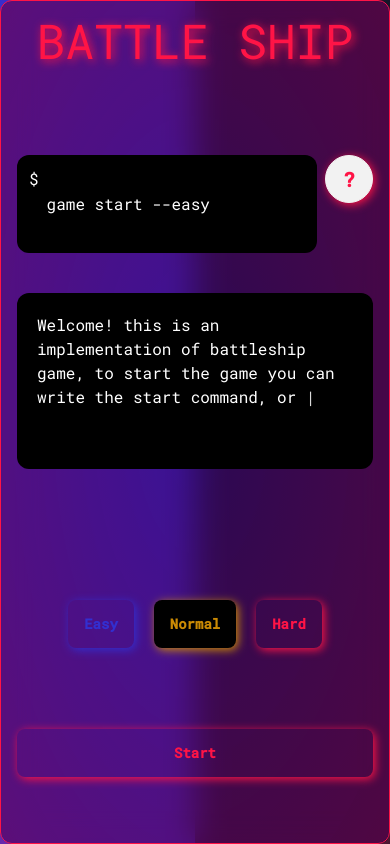
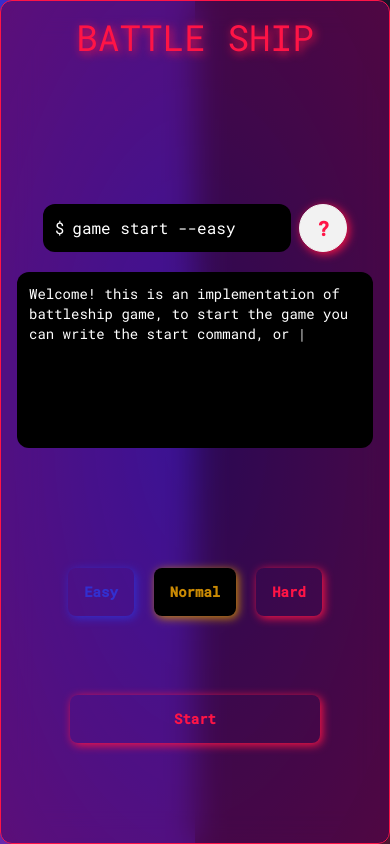
Before and after one commit to Azkanorouzi/battleship-react, a React (Vite) app: page / in a window 390 px wide. Built offline with nearby package versions, Linux system fonts and the light colour scheme.

Commit message:
Make mobile friendly

```diff
--- a/src/features/game-board/Board.tsx
+++ b/src/features/game-board/Board.tsx
@@ -11,7 +11,7 @@ export default function Board({type} : {type: 'enemy' | 'user'}) {
 
   const title = uiData.gameState === 'preparation' ? 'BATTLE SHIP' : gameData.turn === 'enemy' ? 'ENEMY TURN' : 'USER TURN'
   return (
-    <Card title={<Title headingNumber={1} title={title} type='neon' customStyles='text-accent flex'/>} customStyle=" lg:w-auto w-screen -order-1 lg:order-1 " initial={{scale: 0}} animate={{scale: 1}} transition={{delay:.2}}>
+    <Card title={<Title headingNumber={1} title={title} type='neon' customStyles='text-accent flex'/>} customStyle=" lg:w-auto lg:w-[750px] h-[800px] -order-1 lg:order-1 " initial={{scale: 0}} animate={{scale: 1}} transition={{delay:.2}}>
     <Grid row={10} col={10} customCellStyles="bg-[rgba(0,0,0,0.3)]" gridType={type} />
     <RadialGradientEffect color1="rgba(230,0,0,.0)" color2="rgba(230,0,0,0.2)"/>
     </Card>
--- a/src/features/game-control/MessageBoard.tsx
+++ b/src/features/game-control/MessageBoard.tsx
@@ -7,7 +7,7 @@ export default function MessageBoard() {
   const {data: {message}} = useGameControlContext();
   const typedMessage = useTypeEffect({ text: message, speed: 50});
   return (
-    <motion.section className='h-44 max-w-lg bg-black rounded-xl overflow-y-scroll p-5  text-white' transition={{duration: .5}} initial={{opacity: 0}} animate={{opacity: 1}}>
+    <motion.section className='h-44 max-w-lg bg-black rounded-xl overflow-y-scroll lg:p-5 p-3 text-sm text-white' transition={{duration: .5}} initial={{opacity: 0}} animate={{opacity: 1}}>
         {typedMessage} <motion.span initial={{opacity: 0}} animate={{opacity: 1}} transition={{repeat:Infinity, duration:.8, ease: 'linear'}}>|</motion.span>
     </motion.section>
   )
--- a/src/features/game-control/TerminalControl.tsx
+++ b/src/features/game-control/TerminalControl.tsx
@@ -8,7 +8,7 @@ export default function TerminalControl({stage = 'Preparation'} : {stage?: 'Prep
   return (
     <Card title={<Title headingNumber={2} title={stage} type='neon' customStyles={stage === 'Mode: HARD' ? 'text-accent' : stage === 'Mode: NORMAL' ? 'text-yellow-500' : 'text-secondary'}/>} customStyle="gap-[10px]" initial={{scaleX: 0}} animate={{scaleX: 1}} transition={{delay:.8}}>
 
-    <div className="flex flex-col gap-5 justify-end">
+    <div className="flex flex-col gap-5 flex-end">
       <TerminalContainer />
       <MessageBoard />
     </div>
--- a/src/layout/InitialPhase.tsx
+++ b/src/layout/InitialPhase.tsx
@@ -15,15 +15,19 @@ export default function InitialPhase() {
   const {dispatch: dispatchUI} = useUIControl()
   const {dispatch: dispatchGame} = useGameControlContext()
   return (
-    <Card title={<Title headingNumber={1} title='BATTLE SHIP' type='neon' customStyles='text-center text-accent'/>}>
+    <Card title={<Title headingNumber={1} title='BATTLE SHIP' type='neon' customStyles='text-center text-accent'/>} customStyle='w-screen lg:w-[500px] lg:h-[700px] lg:self-center'>
+      <div className='flex gap-5 flex-col justify-center items-center '>
       <TerminalContainer />
       <MessageBoard />
+      </div>
       <RadialGradientEffect color1="rgba(230,0,0,.0)" color2="rgba(230,0,0,0.2)"/>
       <GameDifficultyButtons />
-      <Button type='neon' text='Start' customStyles='text-accent bg-opacity-0 border-none' onClick={() => {
+      <div className='flex justify-center'>
+      <Button type='neon' text='Start' customStyles='text-accent bg-opacity-0 border-none w-[250px]' onClick={() => {
         dispatchUI({type: 'game/prepare', payLoad: ''})
         dispatchGame({type: 'message/set', payLoad: messages.preparation.initial[generateRandomNumber(2)]})
       }}/>
+      </div>
     </Card>
   )
 }
--- a/src/layout/MainContainer.tsx
+++ b/src/layout/MainContainer.tsx
@@ -5,7 +5,7 @@ import GameInfo from "../features/game-control/GameInfo";
 export default function MainContainer({children}: {children :React.ReactNode}) {
   const {data} = useUIControl();
   return (
-    <main className="w-screen h-screen bg-gradient-to-tr grid lg:place-content-center gap-4 ">
+    <main className="w-screen h-screen bg-gradient-to-tr flex justify-center  gap-4 ">
       {children}
       {data.infoOpen && <GameInfo /> }
     </main>
--- a/src/layout/PreparationPhase.tsx
+++ b/src/layout/PreparationPhase.tsx
@@ -6,7 +6,7 @@ import PreparationButtons from "../features/game-control/PreparationButtons";
 export default function PreparationPhase() {
 
   return (
-    <section className="flex gap-6 flex-col lg:flex-row ">
+    <section className="flex gap-6 flex-col lg:flex-row p-5">
         <Board type={'user'}/>
         <section className="flex flex-col gap-2 ">
           <ShipPicker />
--- a/src/layout/TerminalContainer.tsx
+++ b/src/layout/TerminalContainer.tsx
@@ -5,7 +5,7 @@ import Button from "../ui/Button";
 export default function TerminalContainer() {
   const {dispatch} = useUIControl();
   return (
-    <section className="flex gap-2">
+    <section className="flex gap-2 justify-center items-center">
         <Terminal animate={true}/>
         <Button type='neon' customStyles="btn-circle text-xl text-accent" text="?" onClick={() => {
           dispatch({type: 'toggleInfo', payLoad: ''})
--- a/src/ui/BackgroundSplitDecor.tsx
+++ b/src/ui/BackgroundSplitDecor.tsx
@@ -5,7 +5,7 @@ export default function BackgroundSplitDecor() {
   const {data: gameData} = useGameControlContext()
   return (
     <div className={`absolute flex  w-screen -z-10 h-full transition-colors ${gameData.turn === 'enemy' ? 'bg-accent' : ''}`}>
-    <motion.div className={`w-[50vw] lg:h-screen -z-20 transition-colors ${gameData.turn === 'user' ? 'bg-secondary' : 'bg-slate-900'}`} initial={{opacity: 0}} animate={{opacity:1}} transition={{duration: .8, delay: 1}}></motion.div>
+    <motion.div className={`w-[50vw] fixed h-screen -z-20 transition-colors ${gameData.turn === 'user' ? 'bg-secondary' : 'bg-slate-900'}`} initial={{opacity: 0}} animate={{opacity:1}} transition={{duration: .8, delay: 1}}></motion.div>
     </div>
   )
 }
--- a/src/ui/Card.tsx
+++ b/src/ui/Card.tsx
@@ -2,7 +2,7 @@ import {  motion } from 'framer-motion'
 
 export default function Card ({title, children, animate = {scaleY: 1}, customStyle, initial = {scaleY: 0}, transition={ease:'easeIn'}} : {title?: React.ReactNode, animate?:any, children: React.ReactNode, customStyle?:string, initial?: any, transition?: any }) {
   return (
-    <motion.article className={`bg-primary p-4 lg:p-7 shadow-2xl rounded-xl shadow-accent grid gap-10 bg-opacity-60 backdrop-blur-lg border border-accent ${customStyle}`} initial={initial} animate={animate} transition={transition}>
+    <motion.article className={`bg-primary p-4 lg:p-7 shadow-2xl rounded-xl shadow-accent grid lg:gap-10 bg-opacity-60 backdrop-blur-lg border border-accent gap-5   ${customStyle}`} initial={initial} animate={animate} transition={transition}>
       {title && <section>{title}</section>}
       {children}
     </motion.article>
--- a/src/ui/Grid.tsx
+++ b/src/ui/Grid.tsx
@@ -41,7 +41,7 @@ export default function Grid({row = 3, col = 3, type = 'neon', customStyles = ''
 
     let rowCount = 1;
   return (
-    <section className={`lg:w-[650px] lg:h-[650px] relative text-lg ${styles[type]?.className}`} style={styles[type].style} >
+    <section className={`lg:w-[650px] lg:h-[650px] relative text-lg w-[400px] ${styles[type]?.className}`} style={styles[type].style} >
       {/* Mapping over rows to generate horizontal headers */}
         {rowName ? boardRows.map(rowNum => <HeadBoard rowNum={rowNum} />) : ''}
         {/* Mapping over board to generate cells & vertical headers */}
--- a/src/ui/Title.tsx
+++ b/src/ui/Title.tsx
@@ -14,7 +14,7 @@ interface Styles {
     [key:string]: TitleStyle;
 }
 export default function Title({title, headingNumber, type='neon', color = 'unset', customStyles} : TitleProps) {
-    const fontSize = (headingNumber  >= 5 || headingNumber < 1) ? `text-xl` : `lg:text-${7 - headingNumber }xl text-${7-2}xl`
+    const fontSize = (headingNumber  >= 5 || headingNumber < 1) ? `text-xl` : `lg:text-${7 - headingNumber }xl text-${7-3}xl`
 
     const styles : Styles= {
         neon: {className: `${fontSize} ${customStyles}`, style: {
```
